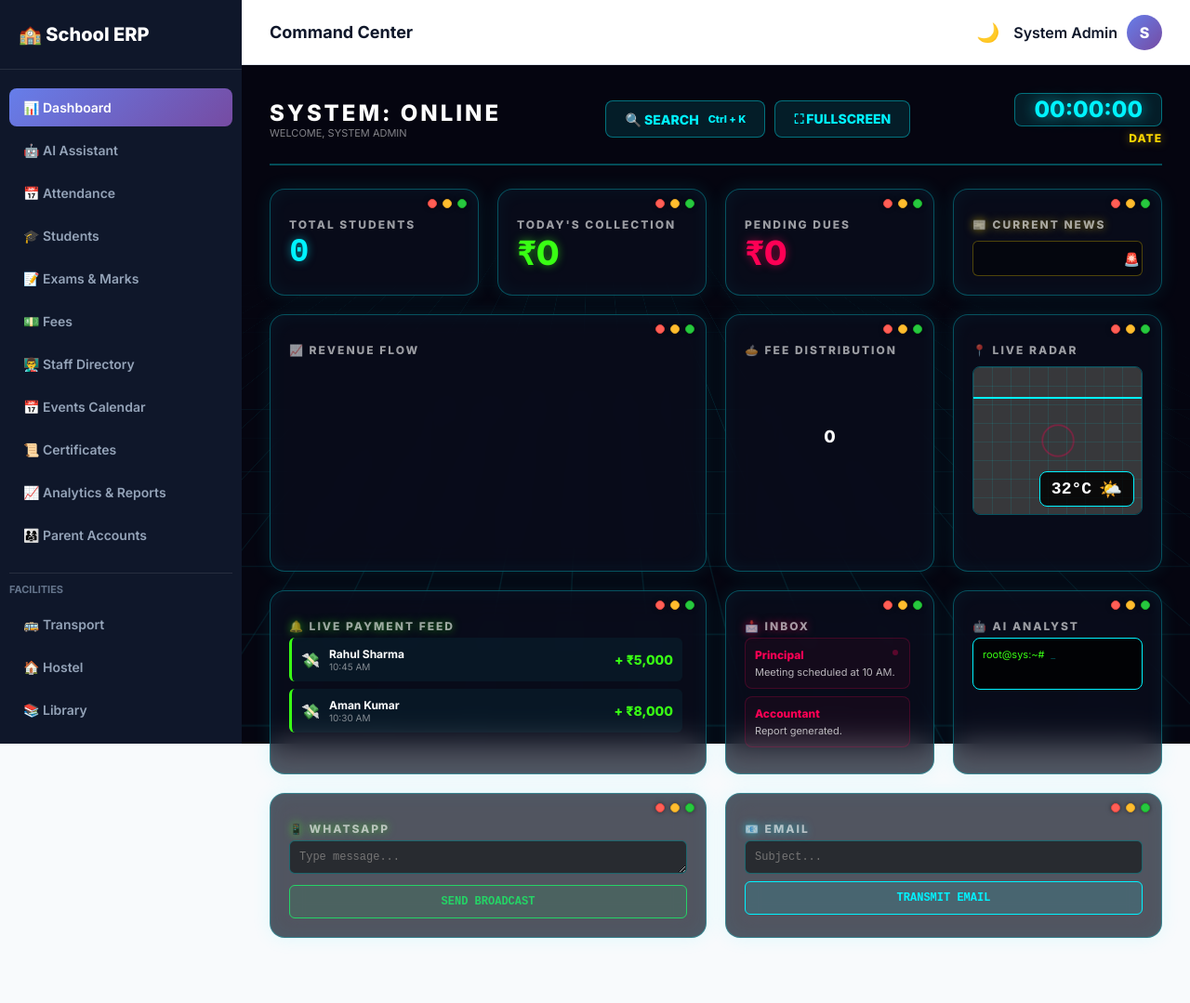
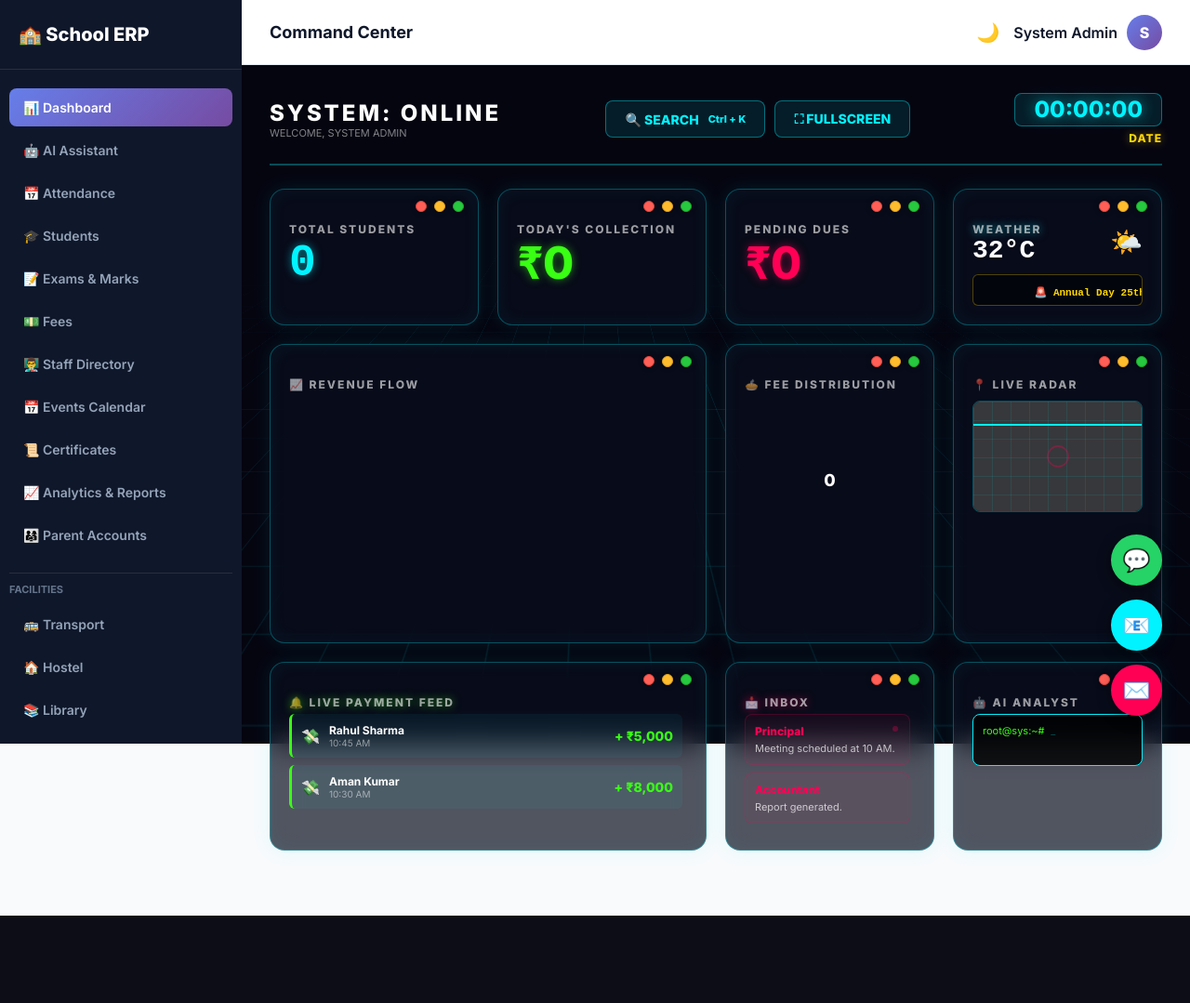
Before and after one commit to amankum500-max/School-mangement-, a Flask app: page /dashboard in a window 1280 px wide. Shown: the whole page at 93% size. After the commit the page ends 985 px from the top, so only its background shows below. Run offline with Flask 3, Linux system fonts and the light colour scheme; the visitor is signed in with stand-in values (Sample User, id 1); data that the repository does not hold is empty; a map, chart or similar area stays blank; some libraries are stand-ins or nearby versions; grey boxes are pictures that could not be loaded.

Commit message:
Update dashboard.html

```diff
--- a/templates/dashboard/dashboard.html
+++ b/templates/dashboard/dashboard.html
@@ -7,7 +7,7 @@
 
 <style>
   /* ====================================================
-     HYPER-ADVANCED 3D HUD DASHBOARD (NEWS & MAP WEATHER)
+     HYPER-ADVANCED 3D HUD DASHBOARD (FINAL VERSION)
   ==================================================== */
   * { box-sizing: border-box; }
 
@@ -18,7 +18,7 @@
   /* --- HUD CARD & WINDOW CONTROLS --- */
   .hud-card {
     background: rgba(10, 15, 30, 0.7); backdrop-filter: blur(16px); -webkit-backdrop-filter: blur(16px);
-    border: 1px solid rgba(0, 243, 255, 0.3); border-radius: 16px; padding: 20px; padding-top: 30px;
+    border: 1px solid rgba(0, 243, 255, 0.3); border-radius: 16px; padding: 20px; padding-top: 35px;
     position: relative; overflow: hidden;
     box-shadow: 0 0 20px rgba(0, 243, 255, 0.1), inset 0 0 20px rgba(0, 243, 255, 0.05);
     transition: border-color 0.3s, box-shadow 0.3s, transform 0.3s;
@@ -26,19 +26,16 @@
   }
   .hud-card:hover { border-color: rgba(0, 243, 255, 0.8); box-shadow: 0 0 30px rgba(0, 243, 255, 0.3), inset 0 0 20px rgba(0, 243, 255, 0.1); }
 
-  /* Window Controls (Close, Min, Max) */
-  .win-controls { position: absolute; top: 10px; right: 12px; display: flex; gap: 6px; z-index: 10; }
-  .win-dot { width: 10px; height: 10px; border-radius: 50%; cursor: pointer; transition: 0.2s; box-shadow: 0 0 5px rgba(0,0,0,0.5); }
+  /* Window Controls */
+  .win-controls { position: absolute; top: 12px; right: 15px; display: flex; gap: 8px; z-index: 10; }
+  .win-dot { width: 12px; height: 12px; border-radius: 50%; cursor: pointer; transition: 0.2s; box-shadow: 0 0 5px rgba(0,0,0,0.5); }
   .win-close { background: #ff5f56; border: 1px solid #e0443e; }
   .win-min { background: #ffbd2e; border: 1px solid #dea123; }
   .win-max { background: #27c93f; border: 1px solid #1aab29; }
   .win-dot:hover { transform: scale(1.2); }
 
-  /* Minimize State */
   .hud-card.is-minimized .card-content { display: none; }
   .hud-card.is-minimized { padding-bottom: 20px; }
-
-  /* Maximize State */
   .hud-card.is-maximized { position: fixed; top: 0; left: 0; width: 100vw; height: 100vh; z-index: 99999; border-radius: 0; border: none; background: #050510; padding: 30px; margin: 0; }
   .hud-card.is-maximized .card-content { height: calc(100vh - 80px); overflow-y: auto; }
 
@@ -47,8 +44,9 @@
   .text-pink { color: #ff0055; text-shadow: 0 0 10px rgba(255, 0, 85, 0.5); }
   .text-lime { color: #39ff14; text-shadow: 0 0 10px rgba(57, 255, 20, 0.5); }
   .text-gold { color: #ffd700; text-shadow: 0 0 10px rgba(255, 215, 0, 0.5); }
+
   .hud-label { font-size: 12px; font-weight: 800; color: rgba(255,255,255,0.6); text-transform: uppercase; letter-spacing: 2px; margin-bottom: 5px; }
-  .hud-value { font-size: 36px; font-weight: 900; font-family: 'Courier New', monospace; letter-spacing: -1px; line-height: 1; }
+  .hud-value { font-size: clamp(36px, 4vw, 48px); font-weight: 900; font-family: 'Courier New', monospace; letter-spacing: -1px; line-height: 1; }
 
   /* --- RESPONSIVE GRID --- */
   .hud-grid-layout { display: grid; grid-template-columns: repeat(4, 1fr); gap: 20px; margin-bottom: 20px; }
@@ -61,13 +59,12 @@
   @media (max-width: 768px) {
     .hud-grid-layout { grid-template-columns: 1fr; }
     .col-1, .col-2, .col-3, .col-4 { grid-column: span 1; }
-    .hud-value { font-size: 28px; }
+    .hud-value { font-size: 36px; }
   }
 
   /* --- HEADER --- */
   .hud-header { display: flex; justify-content: space-between; align-items: center; border-bottom: 2px solid rgba(0, 243, 255, 0.3); padding-bottom: 20px; margin-bottom: 25px; flex-wrap: wrap; gap: 20px; }
   .hud-title { font-size: 24px; font-weight: 900; color: #fff; text-transform: uppercase; letter-spacing: 3px; margin: 0; }
-  @media (max-width: 768px) { .hud-title { font-size: 18px; } }
 
   .hud-btns { display: flex; gap: 10px; flex-wrap: wrap; }
   .search-trigger-btn, .fs-btn { background: rgba(0, 243, 255, 0.1); border: 1px solid rgba(0, 243, 255, 0.4); color: #00f3ff; padding: 10px 20px; border-radius: 8px; font-family: 'Courier New', monospace; font-weight: 800; font-size: 14px; cursor: pointer; transition: 0.3s; display: flex; align-items: center; gap: 10px; }
@@ -77,26 +74,28 @@
   .hud-clock { font-size: 24px; font-weight: 900; color: #00f3ff; text-shadow: 0 0 15px rgba(0, 243, 255, 0.6); background: rgba(0, 243, 255, 0.1); padding: 5px 20px; border: 1px solid rgba(0, 243, 255, 0.4); border-radius: 8px; line-height: 1; margin-bottom: 5px; }
   .hud-date { font-size: 12px; font-weight: 800; color: #ffd700; text-shadow: 0 0 10px rgba(255, 215, 0, 0.5); letter-spacing: 1px; }
 
-  /* --- NEWS TICKER --- */
-  .news-ticker { overflow: hidden; white-space: nowrap; width: 100%; margin-top: 10px; background: rgba(0,0,0,0.4); padding: 8px; border-radius: 6px; border: 1px solid rgba(255, 215, 0, 0.3); }
-  .news-ticker-text { display: inline-block; animation: ticker 15s linear infinite; font-family: 'Courier New', monospace; font-size: 14px; font-weight: 700; color: #ffd700; }
+  /* --- WEATHER & NEWS TICKER (Combined Card) --- */
+  .weather-news-card { display: flex; flex-direction: column; justify-content: space-between; height: 100%; }
+  .weather-top { display: flex; justify-content: space-between; align-items: center; }
+  .weather-temp { font-size: 28px; font-weight: 900; font-family: 'Courier New', monospace; color: #fff; }
+  .weather-icon { font-size: 28px; animation: float 3s ease-in-out infinite; }
+  @keyframes float { 0% { transform: translateY(0px); } 50% { transform: translateY(-5px); } 100% { transform: translateY(0px); } }
+
+  .news-ticker { width: 100%; overflow: hidden; white-space: nowrap; background: rgba(0,0,0,0.5); border: 1px solid rgba(255,215,0,0.3); padding: 6px; border-radius: 6px; margin-top: 10px; }
+  .news-ticker-text { display: inline-block; animation: ticker 15s linear infinite; font-family: 'Courier New', monospace; font-size: 11px; font-weight: 700; color: #ffd700; }
   @keyframes ticker { 0% { transform: translateX(100%); } 100% { transform: translateX(-100%); } }
 
-  /* --- MAP & WEATHER OVERLAY --- */
-  .map-container { position: relative; width: 100%; height: 160px; border-radius: 8px; overflow: hidden; border: 1px solid rgba(0,243,255,0.3); }
+  /* --- MAP --- */
+  .map-container { position: relative; width: 100%; height: 120px; border-radius: 8px; overflow: hidden; border: 1px solid rgba(0,243,255,0.3); margin-top: 5px; }
   .map-iframe { width: 100%; height: 100%; border: none; filter: invert(100%) hue-rotate(180deg) brightness(0.8) contrast(1.2); opacity: 0.8; }
   .map-overlay { position: absolute; inset: 0; pointer-events: none; background: linear-gradient(rgba(0,243,255,0.1) 1px, transparent 1px), linear-gradient(90deg, rgba(0,243,255,0.1) 1px, transparent 1px); background-size: 20px 20px; }
   .map-scan-line { position: absolute; top: 0; left: 0; width: 100%; height: 2px; background: #00f3ff; animation: mapScan 3s linear infinite; }
   @keyframes mapScan { 0% { top: 0; } 100% { top: 100%; } }
-  .map-target { position: absolute; top: 50%; left: 50%; width: 30px; height: 30px; transform: translate(-50%, -50%); border: 1px solid #ff0055; border-radius: 50%; animation: targetPulse 2s infinite; }
+  .map-target { position: absolute; top: 50%; left: 50%; width: 20px; height: 20px; transform: translate(-50%, -50%); border: 1px solid #ff0055; border-radius: 50%; animation: targetPulse 2s infinite; }
   @keyframes targetPulse { 0% { transform: translate(-50%, -50%) scale(0.8); opacity: 1; } 100% { transform: translate(-50%, -50%) scale(1.5); opacity: 0; } }
 
-  .weather-overlay { position: absolute; bottom: 8px; right: 8px; background: rgba(0,0,0,0.8); border: 1px solid #00f3ff; border-radius: 8px; padding: 6px 12px; display: flex; align-items: center; gap: 8px; z-index: 10; }
-  .weather-overlay .temp { font-size: 18px; font-weight: 900; color: #fff; font-family: 'Courier New', monospace; }
-  .weather-overlay .icon { font-size: 20px; }
-
-  /* Live Feed & Msg Box */
-  .feed-container, .msg-container { max-height: 200px; overflow-y: auto; padding-right: 5px; }
+  /* --- FEED & MSG BOX --- */
+  .feed-container, .msg-container { max-height: 180px; overflow-y: auto; padding-right: 5px; }
   .feed-container::-webkit-scrollbar, .msg-container::-webkit-scrollbar { width: 4px; }
   .feed-container::-webkit-scrollbar-thumb { background: #00f3ff; } .msg-container::-webkit-scrollbar-thumb { background: #ff0055; }
 
@@ -109,12 +108,20 @@
   .msg-sender { font-size: 12px; font-weight: 800; color: #ff0055; }
   .msg-text { font-size: 11px; color: rgba(255,255,255,0.7); margin-top: 4px; }
 
-  /* Terminal & Inputs */
+  /* Terminal */
   .hud-terminal { background: rgba(0,0,0,0.8); border: 1px solid #00f3ff; padding: 10px; border-radius: 8px; font-family: 'Courier New', monospace; color: #00f3ff; font-size: 11px; height: 100%; overflow-y: auto; }
-  .hud-input { width: 100%; background: rgba(0,0,0,0.5); border: 1px solid rgba(0,243,255,0.3); color: #fff; padding: 10px; border-radius: 6px; font-family: 'Courier New', monospace; font-size: 12px; margin-bottom: 8px; outline: none; }
-  .hud-btn { width: 100%; padding: 10px; border-radius: 6px; font-family: 'Courier New', monospace; font-weight: 900; font-size: 12px; cursor: pointer; display: flex; justify-content: center; gap: 8px; }
-  .hud-btn-wa { background: rgba(37, 211, 102, 0.1); border: 1px solid #25D366; color: #25D366; }
-  .hud-btn-email { background: rgba(0, 243, 255, 0.1); border: 1px solid #00f3ff; color: #00f3ff; }
+
+  /* --- FLOATING COMMS ICONS (Replaces Bottom Columns) --- */
+  .floating-comms { position: fixed; bottom: 30px; right: 30px; display: flex; flex-direction: column; gap: 15px; z-index: 9999; }
+  .fab-comms { width: 55px; height: 55px; border-radius: 50%; border: none; font-size: 24px; cursor: pointer; display: flex; align-items: center; justify-content: center; transition: 0.3s; box-shadow: 0 4px 15px rgba(0,0,0,0.4); position: relative; }
+  .wa-fab { background: #25D366; color: white; }
+  .em-fab { background: #00f3ff; color: black; }
+  .msg-fab { background: #ff0055; color: white; }
+  .fab-comms:hover { transform: scale(1.15); box-shadow: 0 0 20px currentColor; }
+
+  /* Tooltip for FABs */
+  .fab-comms::after { content: attr(title); position: absolute; right: 65px; background: rgba(0,0,0,0.8); color: white; padding: 5px 10px; border-radius: 5px; font-size: 12px; white-space: nowrap; opacity: 0; pointer-events: none; transition: 0.3s; border: 1px solid currentColor; }
+  .fab-comms:hover::after { opacity: 1; }
 
   /* Command Palette */
   .cmd-overlay { position: fixed; inset: 0; background: rgba(5, 5, 16, 0.85); backdrop-filter: blur(15px); z-index: 9999; display: none; align-items: flex-start; justify-content: center; padding-top: 10vh; }
@@ -147,7 +154,7 @@
   </div>
 </div>
 
-<!-- KPI CARDS (Replaced Weather with News) -->
+<!-- KPI CARDS -->
 <div class="hud-grid-layout">
   <div class="hud-card col-1 tilt-card">
     <div class="win-controls"><div class="win-dot win-close" onclick="closeCard(this)"></div><div class="win-dot win-min" onclick="minimizeCard(this)"></div><div class="win-dot win-max" onclick="maximizeCard(this)"></div></div>
@@ -173,14 +180,21 @@
     </div>
   </div>
 
-  <!-- NEWS TICKER (Replaced Weather) -->
+  <!-- 4th Card: Weather + News -->
   <div class="hud-card col-1 tilt-card">
     <div class="win-controls"><div class="win-dot win-close" onclick="closeCard(this)"></div><div class="win-dot win-min" onclick="minimizeCard(this)"></div><div class="win-dot win-max" onclick="maximizeCard(this)"></div></div>
-    <div class="card-content">
-      <div class="hud-label text-gold">📰 CURRENT NEWS</div>
+    <div class="card-content weather-news-card">
+      <div class="weather-top">
+        <div>
+          <div class="hud-label text-cyan" style="margin:0;">WEATHER</div>
+          <div class="weather-temp">32°C</div>
+        </div>
+        <div class="weather-icon">🌤️</div>
+      </div>
+      <!-- Ticker inside the card -->
       <div class="news-ticker">
         <div class="news-ticker-text">
-          🚨 Annual Day on 25th Oct! &nbsp;&nbsp;|&nbsp;&nbsp; 📚 Mid-term exams starting next week. &nbsp;&nbsp;|&nbsp;&nbsp; 🏆 Rahul won 1st prize in Science Fair. &nbsp;&nbsp;|&nbsp;&nbsp; 🏫 New library books arrived.
+          🚨 Annual Day 25th Oct! &nbsp;|&nbsp; 📚 Exams next week. &nbsp;|&nbsp; 🏆 Rahul won 1st prize.
         </div>
       </div>
     </div>
@@ -193,7 +207,8 @@
     <div class="win-controls"><div class="win-dot win-close" onclick="closeCard(this)"></div><div class="win-dot win-min" onclick="minimizeCard(this)"></div><div class="win-dot win-max" onclick="maximizeCard(this)"></div></div>
     <div class="card-content" style="height: 100%;">
       <div class="hud-label" style="margin-bottom: 10px;">📈 REVENUE FLOW</div>
-      <div style="height: 200px; width: 100%;"><canvas id="comboChart"></canvas></div>
+      <!-- Chart made slightly taller -->
+      <div style="height: 240px; width: 100%;"><canvas id="comboChart"></canvas></div>
     </div>
   </div>
 
@@ -201,14 +216,14 @@
     <div class="win-controls"><div class="win-dot win-close" onclick="closeCard(this)"></div><div class="win-dot win-min" onclick="minimizeCard(this)"></div><div class="win-dot win-max" onclick="maximizeCard(this)"></div></div>
     <div class="card-content" style="height: 100%;">
       <div class="hud-label">🥧 FEE DISTRIBUTION</div>
-      <div style="height: 150px; position: relative; display: flex; justify-content: center; margin-top: 10px;">
+      <div style="height: 170px; position: relative; display: flex; justify-content: center; margin-top: 10px;">
         <canvas id="doughnutChart"></canvas>
         <div style="position: absolute; top: 50%; left: 50%; transform: translate(-50%, -50%); text-align: center;"><div style="font-size: 18px; color: #fff; font-weight: 900;" id="totalBillsText">0</div></div>
       </div>
     </div>
   </div>
 
-  <!-- MAP WITH WEATHER OVERLAY -->
+  <!-- Map Widget -->
   <div class="hud-card col-1">
     <div class="win-controls"><div class="win-dot win-close" onclick="closeCard(this)"></div><div class="win-dot win-min" onclick="minimizeCard(this)"></div><div class="win-dot win-max" onclick="maximizeCard(this)"></div></div>
     <div class="card-content" style="height: 100%;">
@@ -216,19 +231,13 @@
       <div class="map-container">
         <iframe class="map-iframe" src="https://www.openstreetmap.org/export/embed.html?bbox=77.20,28.50,77.25,28.55&amp;layer=mapnik" frameborder="0"></iframe>
         <div class="map-overlay"></div><div class="map-scan-line"></div><div class="map-target"></div>
-
-        <!-- Weather details inside Map -->
-        <div class="weather-overlay">
-          <div class="temp">32°C</div>
-          <div class="icon">🌤️</div>
-        </div>
       </div>
     </div>
   </div>
 </div>
 
 <!-- FEED & MESSAGES -->
-<div class="hud-grid-layout">
+<div class="hud-grid-layout" style="margin-bottom: 40px;">
   <div class="hud-card col-2">
     <div class="win-controls"><div class="win-dot win-close" onclick="closeCard(this)"></div><div class="win-dot win-min" onclick="minimizeCard(this)"></div><div class="win-dot win-max" onclick="maximizeCard(this)"></div></div>
     <div class="card-content">
@@ -260,24 +269,11 @@
   </div>
 </div>
 
-<!-- COMMS -->
-<div class="hud-grid-layout" style="margin-bottom: 40px;">
-  <div class="hud-card col-2">
-    <div class="win-controls"><div class="win-dot win-close" onclick="closeCard(this)"></div><div class="win-dot win-min" onclick="minimizeCard(this)"></div><div class="win-dot win-max" onclick="maximizeCard(this)"></div></div>
-    <div class="card-content">
-      <div class="hud-label text-lime">📱 WHATSAPP</div>
-      <textarea class="hud-input" rows="1" placeholder="Type message..."></textarea>
-      <button class="hud-btn hud-btn-wa" onclick="alert('Sent!')">SEND BROADCAST</button>
-    </div>
-  </div>
-  <div class="hud-card col-2">
-    <div class="win-controls"><div class="win-dot win-close" onclick="closeCard(this)"></div><div class="win-dot win-min" onclick="minimizeCard(this)"></div><div class="win-dot win-max" onclick="maximizeCard(this)"></div></div>
-    <div class="card-content">
-      <div class="hud-label text-cyan">📧 EMAIL</div>
-      <input type="text" class="hud-input" placeholder="Subject...">
-      <button class="hud-btn hud-btn-email" onclick="alert('Sent!')">TRANSMIT EMAIL</button>
-    </div>
-  </div>
+<!-- FLOATING COMMS ACTION BUTTONS (WhatsApp, Email, Msg) -->
+<div class="floating-comms">
+  <button class="fab-comms wa-fab" title="WhatsApp Broadcast" onclick="alert('WhatsApp Broadcast Initiated!')">💬</button>
+  <button class="fab-comms em-fab" title="Send Email" onclick="alert('Email Transmission Initiated!')">📧</button>
+  <button class="fab-comms msg-fab" title="Internal Message" onclick="alert('Message Box Opened!')">✉️</button>
 </div>
 
 <!-- COMMAND PALETTE -->
@@ -345,7 +341,7 @@
   Chart.defaults.color = '#00f3ff';
   new Chart(document.getElementById('comboChart').getContext('2d'), {
     type: 'line',
-    data: { labels: ['M','J','J','A','S','O'], datasets: [{ data: [10,20,15,30,25,40], borderColor: '#00f3ff', borderWidth: 2, pointRadius: 2, fill: false, tension: 0.4 }] },
+    data: { labels: ['M','J','J','A','S','O'], datasets: [{ data: [10,20,15,30,25,40], borderColor: '#00f3ff', borderWidth: 3, pointRadius: 4, fill: false, tension: 0.4 }] },
     options: { responsive: true, maintainAspectRatio: false, plugins: { legend: { display: false } }, scales: { x: { display: false }, y: { display: false } } }
   });
 
```
